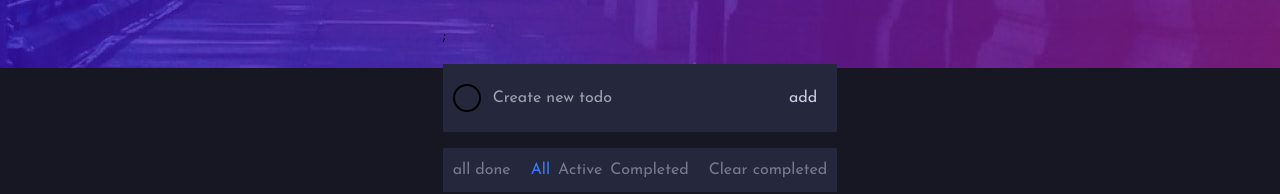
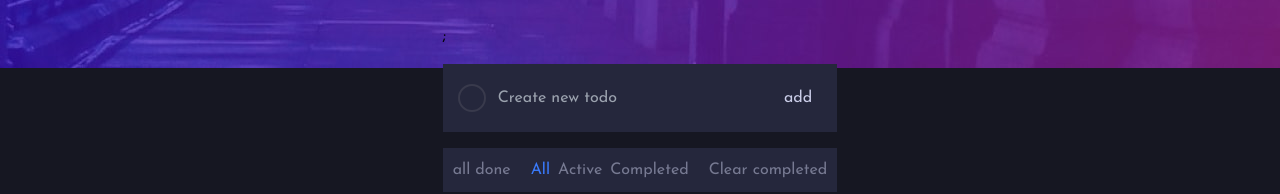
Before and after one commit to t3ch-spawn/todo, a React (Vite) app: page / in a window 1280 px wide. Shown: the part 232-426 px from the top of the page. Built offline with nearby package versions, Linux system fonts and the light colour scheme.

Commit message:
added correct styling

```diff
--- a/src/App.jsx
+++ b/src/App.jsx
@@ -201,12 +201,15 @@ function App() {
       <li
         key={i}
         data-id-num={i}
-        className="bg-cardBg flex justify-between items-center gap-3 p-[10px] w-[100%] relative"
+        className="bg-cardBg flex justify-between items-center gap-3 py-[20px] px-[15px] w-[100%] relative"
       >
         <span className="flex justify-start items-center w-[100%] gap-3">
           <span
             onClick={handleCompleted}
-            className="border-black border-2 rounded-[50%] h-[25px] min-w-[25px] flex justify-center items-center"
+            style={{
+              backgroundImage : ` ${curr.completed ? 'linear-gradient(to right, hsl(192, 100%, 67%) , hsl(280, 87%, 65%))' : ''}`,
+            }}
+            className="border-lineCol border-2 rounded-[50%] h-[25px] min-w-[25px] flex justify-center items-center cursor-pointer"
           >
             <img
               className="pointer-events-none"
@@ -224,6 +227,7 @@ function App() {
           alt=""
           onClick={handleRemove}
         />
+        <hr className="absolute bottom-0 left-0 w-[100%] bg-lineCol border-none h-[1px]"/>
       </li>
     );
   });
--- a/src/components/Input.jsx
+++ b/src/components/Input.jsx
@@ -8,8 +8,8 @@ function Input(props) {
   return (
     <>
       {/* todo input */}
-      <div className="  bg-cardBg flex justify-start items-center gap-3 py-[20px] px-[10px]">
-        <span className="border-black border-2 rounded-[50%] flex justify-center items-center p-3"></span>
+      <div className="  bg-cardBg flex justify-start items-center gap-3 py-[20px] px-[15px]">
+        <span className="border-lineCol border-2 rounded-[50%] flex justify-center items-center p-3"></span>
         <input
           onChange={() => {
             props.inpPasser(myInp.current.value);
--- a/src/index.css
+++ b/src/index.css
@@ -29,10 +29,16 @@
   background-position: left;
   background-size: cover;
   background-repeat: no-repeat;
+
+}
+span{
+    background-color: linear-gradient(to right, hsl(192, 100%, 67%) , hsl(280, 87%, 65%));
+
 }
 
 .active {
   text-decoration: line-through;
+  color: hsl(233, 14%, 35%);
 }
 
 .selected{
--- a/tailwind.config.js
+++ b/tailwind.config.js
@@ -12,6 +12,7 @@ export default {
         textCol: "hsl(234, 39%, 85%)",
         textCol2: "hsl(234, 11%, 52%)",
         brBlue: "hsl(220, 98%, 61%)",
+        lineCol: "hsl(237, 14%, 26%)",
       },
 
       screens: {
```
